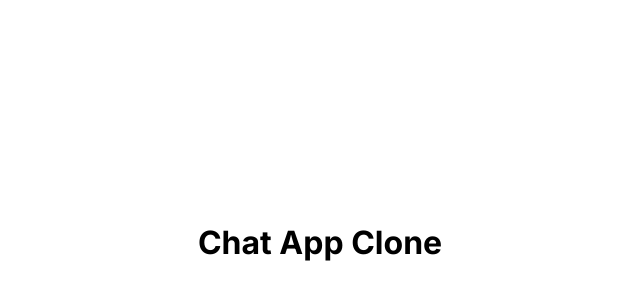
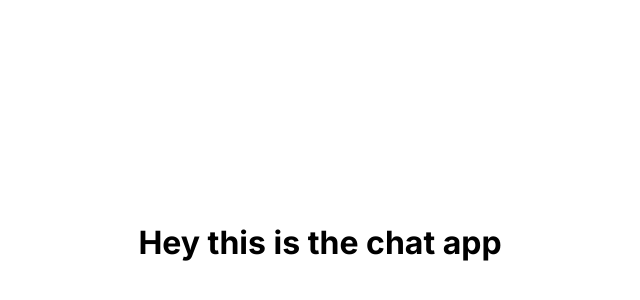
Before and after one commit to n07Laksh/chat_app, a Next.js app: page / in a window 1280 px wide. Shown: the part 158-458 px from the top of the page, without its empty margins (320-960 px from the left). Built offline with nearby package versions, Linux system fonts and the light colour scheme.

Commit message:
sec branch commit

```diff
--- a/src/app/page.tsx
+++ b/src/app/page.tsx
@@ -4,7 +4,7 @@ import styles from './page.module.css'
 export default function Home() {
   return (
     <main className={styles.main}>
-      <h1>Chat App Clone</h1>
+      <h1>Hey this is the chat app</h1>
     </main>
   )
 }
```
Also changed, not shown: 1 other file (tests, documents, lock files or other folders).
